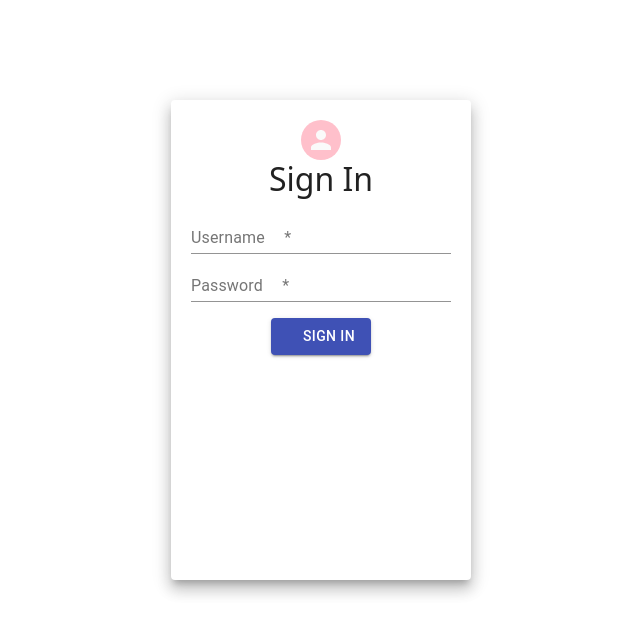
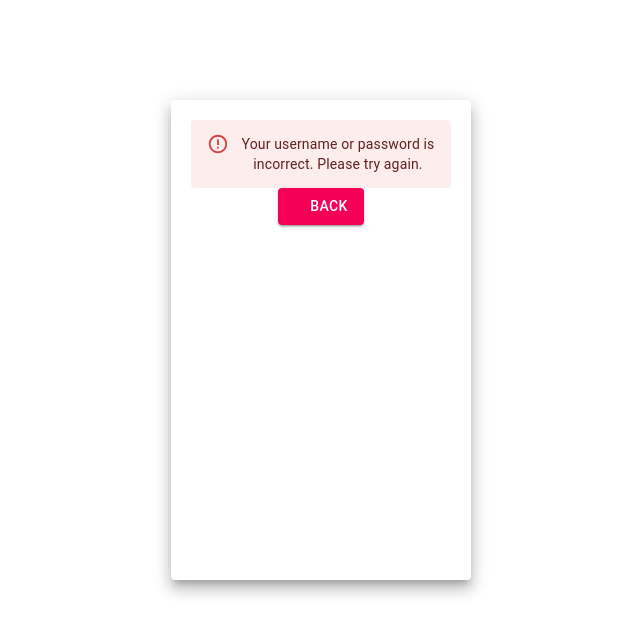
Before and after one commit to stephanie-chenn1/frontend-my-happy-glucose, a React (Create React App) app: page /login in a window 1280 px wide. Both pictures are taken after a click on the button "SIGN IN". Shown: the top 634 px of the page, without its empty margins (319-959 px from the left). Built offline with nearby package versions, Linux system fonts and the light colour scheme; no server answers.

Commit message:
added error handling for login page

```diff
--- a/src/pages/Login.js
+++ b/src/pages/Login.js
@@ -1,12 +1,18 @@
 import React from "react";
 import { Grid, Paper, Avatar, TextField, Button, Box } from "@material-ui/core";
-import { useState, useEffect } from "react";
+import { useState } from "react";
+import { useNavigate } from "react-router-dom";
+import axios from "axios";
+import Alert from "@mui/material/Alert";
 
 const Login = () => {
+  let navigate = useNavigate();
   const [formFields, setFormFields] = useState({
     username: "",
     password: "",
   });
+
+  const [loginStatus, setLoginStatus] = useState(true);
 
   const paperStyle = {
     padding: 20,
@@ -15,8 +21,42 @@ const Login = () => {
     margin: "100px auto",
   };
   const avatarStyle = { backgroundColor: "pink" };
+
+  const handleLogin = () => {
+    axios
+      .post("http://127.0.0.1:8000/api/users/1", {
+        username: formFields.username,
+        password: formFields.password,
+      })
+      .then((response) => {
+        console.log(response.data);
+        navigate("/dashboard");
+      })
+      .catch((err) => {
+        console.log(err.response);
+        setLoginStatus(false);
+      });
+  };
+
   return (
     <Grid align="center">
+      {!loginStatus ? (
+        <Paper elevation={10} style={paperStyle}>
+          <Grid align="center">
+            <Alert severity="error">
+              Your username or password is incorrect. Please try again.
+            </Alert>
+            <Button
+              variant="contained"
+              type="submit"
+              color="secondary"
+              onClick={() => setLoginStatus(true)}
+            >
+              Back
+            </Button>
+          </Grid>
+        </Paper>
+      ) : (
         <Paper elevation={10} style={paperStyle}>
           <Grid align="center">
             <Avatar style={avatarStyle}></Avatar>
@@ -48,11 +88,17 @@ const Login = () => {
             }}
           ></TextField>
           <Box mt={2}>
-          <Button variant="contained" type="submit" color="primary">
+            <Button
+              variant="contained"
+              type="submit"
+              color="primary"
+              onClick={handleLogin}
+            >
               Sign In
             </Button>
           </Box>
         </Paper>
+      )}
     </Grid>
   );
 };
```
Lines whose indentation alone changed are shown as unchanged.
